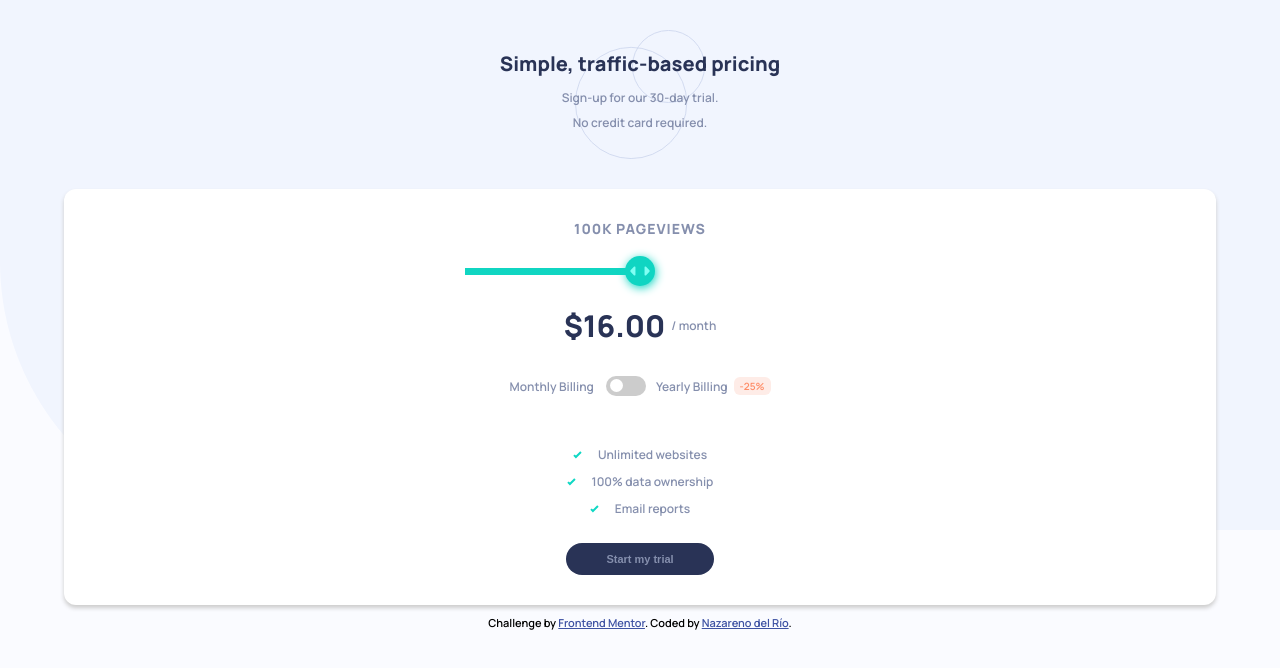
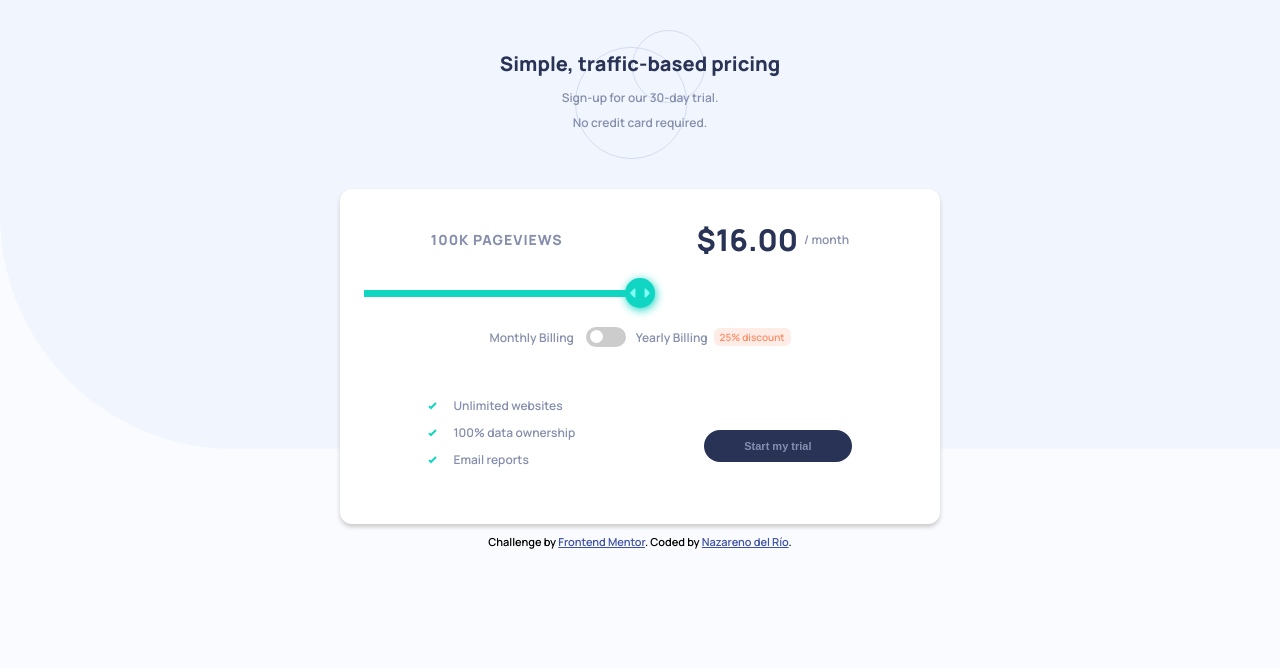
Before and after one commit to nazareno7870/8-Interactive-Pricing-Component, a plain HTML site: page index.html in a window 1280 px wide. Drawn offline with Linux system fonts and the light colour scheme.

Commit message:
End of project

```diff
--- a/index.html
+++ b/index.html
@@ -19,6 +19,7 @@
     <p>No credit card required.</p>
   </div>
   <div class="card">
+    <div class="grid">
       <h3 id="pageViews">100K Pageviews</h3>
 
       <input id="ran" type="range"  step="1" min="1" max="5">
@@ -27,7 +28,7 @@
         <h1 id="planPrice">$16.00 </h1>
         <span>/ month</span>
       </div>
-
+    </div>
 
     <div class="billing">
       <h4>Monthly Billing</h4>
@@ -39,7 +40,7 @@
       <h4>Yearly Billing</h4>
       <span class="disc-desktop">25% discount</span><span class="disc-mobile">-25%</span>
     </div>
-
+    <div class="list-btn">
       <div class="list">
         <div class="item">
           <img src="./images/icon-check.svg" alt="Check Icon">
@@ -56,6 +57,8 @@
       </div>
 
       <button>Start my trial</button>
+    </div>
+
   </div>
 
 
--- a/style.css
+++ b/style.css
@@ -67,7 +67,10 @@ p{
   -webkit-transition: .4s;
   transition: .4s;
 }
+.slider:hover{
+  background-color: var(--slider-background);
 
+}
 .slider:before {
   position: absolute;
   content: "";
@@ -81,11 +84,11 @@ p{
 }
 
 input:checked + .slider {
-  background-color: #2196F3;
+  background-color: var(--slider-background);
 }
 
 input:focus + .slider {
-  box-shadow: 0 0 1px #2196F3;
+  box-shadow: 0 0 1px var(--slider-background);
 }
 
 input:checked + .slider:before {
@@ -213,10 +216,16 @@ button{
     border-radius: 20px;
     cursor: pointer;
 }
+.grid{
+    display: flex;
+    flex-direction: column;
+    align-items: center;
+    width: 300px;
+}
 
 input[type=range] {
     -webkit-appearance: none;
-    width: 350px;
+    width: 100%;
     height: 7px;
     margin-bottom: 30px;
     background-image: linear-gradient(var(--slider-background),var(--slider-background));
@@ -224,7 +233,9 @@ input[type=range] {
     background-repeat: no-repeat;
 
  }
-
+.pageViews{
+    align-items: center;
+}
  input[type=range]::-webkit-slider-runnable-track {
     width: 600px;
     height: 5px;
@@ -255,3 +266,53 @@ input[type=range] {
     background-repeat: no-repeat;
     background-position: center;
  }
+@media (min-width: 500px) {
+    .card{
+        width: 600px;
+    }
+   .grid{
+        display: grid;
+        grid-template-areas: "pages price"
+                            "range range";
+        width: 100%;
+   }
+
+   .grid h3{
+        display: flex;
+        justify-content: center;
+        align-items: center;
+        grid-area: pages;
+   }
+
+   .pricing{
+       display: flex;
+       justify-content: center;
+       align-items: center;
+       grid-area: price;
+   }
+
+   input[type=range]{
+        grid-area: range;
+        width: 100%;
+   }
+   .disc-desktop{
+        display: block;
+        background-color: var(--discount-background);
+        color: var(--discount-text);
+        padding: 2px 6px;
+        border-radius: 6px;
+        font-size: 10px;
+}
+    .disc-mobile{
+        display: none;
+    }
+    .item{
+        justify-content: left;
+    }
+    .list-btn{
+        width: 100%;
+        display: flex;
+        align-items: center;
+        justify-content: space-around;
+    }
+}
```
Also changed, not shown: screenshot-desktop-active.jpg (added), screenshot-desktop-mobile.jpg (added), screenshot-desktop.jpg (added), 1 other file. Lines whose indentation alone changed are shown as unchanged.
